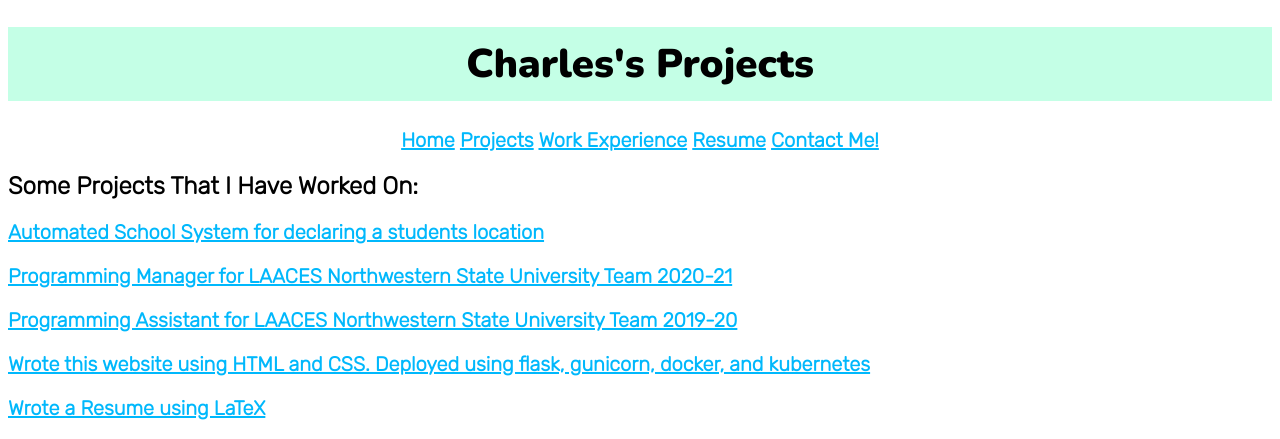
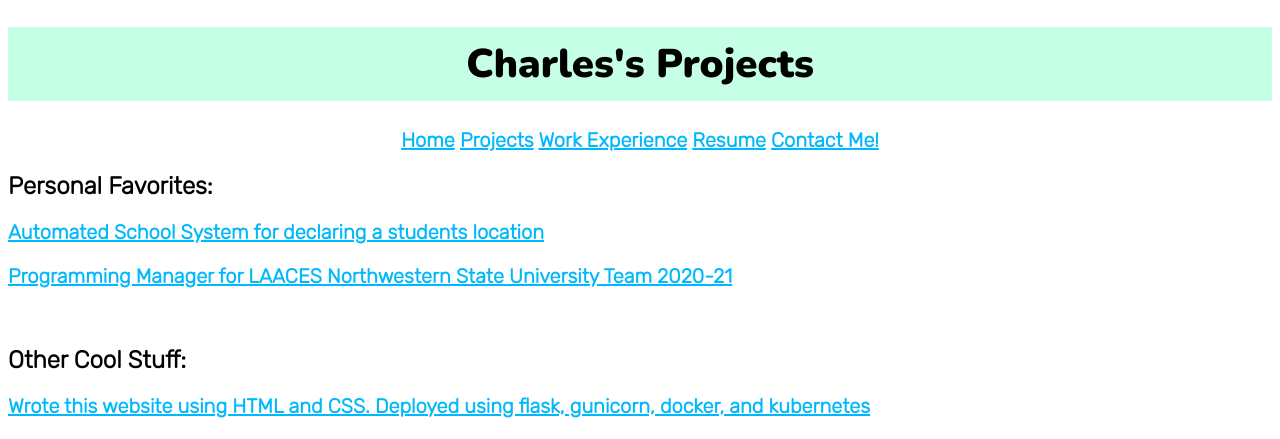
Before and after one commit to Cbturtle2/peronal-website, a Flask app: page /projects in a window 1280 px wide. Shown: the top 439 px of the page. Run offline with Flask 2, Linux system fonts and the light colour scheme.

Commit message:
Added sections to projects

```diff
--- a/templates/projects.html
+++ b/templates/projects.html
@@ -15,12 +15,12 @@
 	<a href="/resume">Resume</a>
 	<a href="/contact">Contact Me!</a></h3>
 	</center>
-    <h2>Some Projects That I Have Worked On:</h2>
+    <h2>Personal Favorites: </h2>
     <h3><a href="/proj/distinction">Automated School System for declaring a students location</a></h3>
 	<h3><a href="/proj/LAACESProgManager">Programming Manager for LAACES Northwestern State University Team 2020-21</a></h3>
-	<h3><a href="/proj/LAACESProgAssistant">Programming Assistant for LAACES Northwestern State University Team 2019-20</a></h3>
+	<br><h2>Other Cool Stuff: </h2>
 	<h3><a href="/proj/personalwebsite">Wrote this website using HTML and CSS. Deployed using flask, gunicorn, docker, and kubernetes</a></h3>
 	<h3><a href="/proj/resumeproject">Wrote a Resume using LaTeX</a></h3>
-
+	<h3><a href="/proj/LAACESProgAssistant">Programming Assistant for LAACES Northwestern State University Team 2019-20</a></h3>
 </body>
 </html>
```
